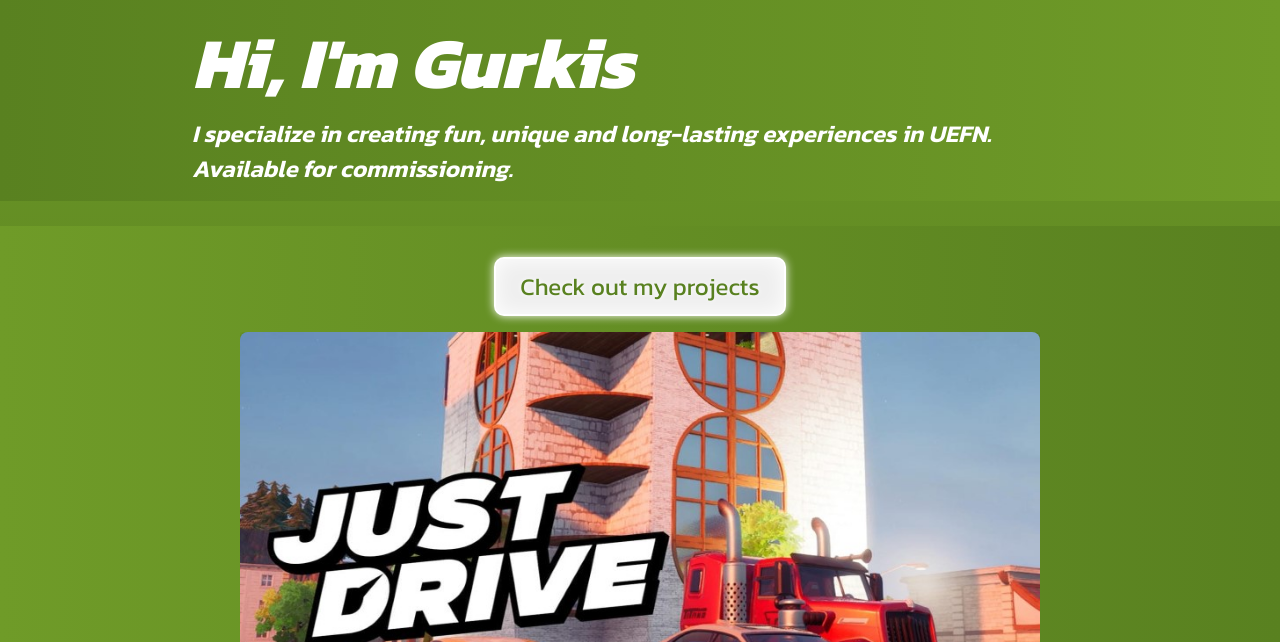
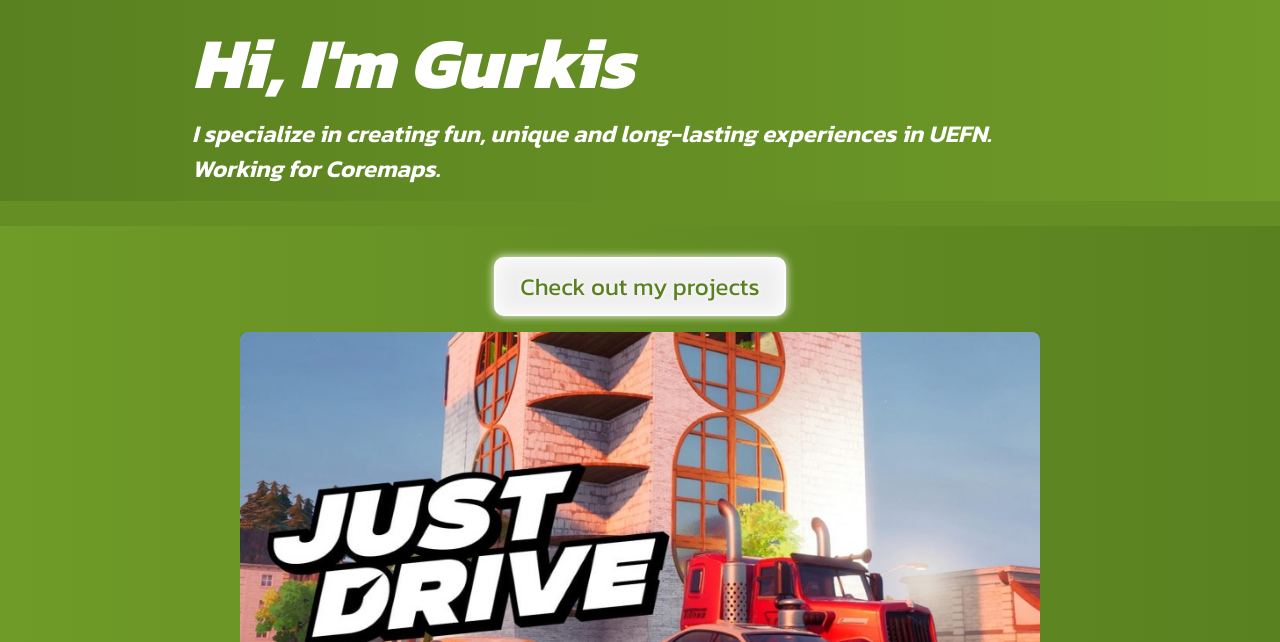
Before and after one commit to gurk-hub/personal-site, a plain HTML site: page index.html in a window 1280 px wide. Shown: the part 158-800 px from the top of the page. Drawn offline with Linux system fonts and the light colour scheme; a web font is replaced by a local one.

Commit message:
Update index.html
Fixed subtitle

```diff
--- a/index.html
+++ b/index.html
@@ -18,7 +18,7 @@
     <div class="dark-area fade-in-half">
         <p class="Main-Title fade-in">Hi, I'm Gurkis</p>
         <p class="Main-Subtitle fade-in">I specialize in creating fun, unique and long-lasting experiences in UEFN.</p>
-        <p class="Main-Subtitle fade-in">Available for commissioning.</p>
+        <p class="Main-Subtitle fade-in">Working for Coremaps.</p>
     </div>
     <div class="dark-area-inverted fade-in-half" style="text-align: center;">
         <button class="button-neon big-button fade-in" onclick="location.href='projects.html'">Check out my projects</button>
```
